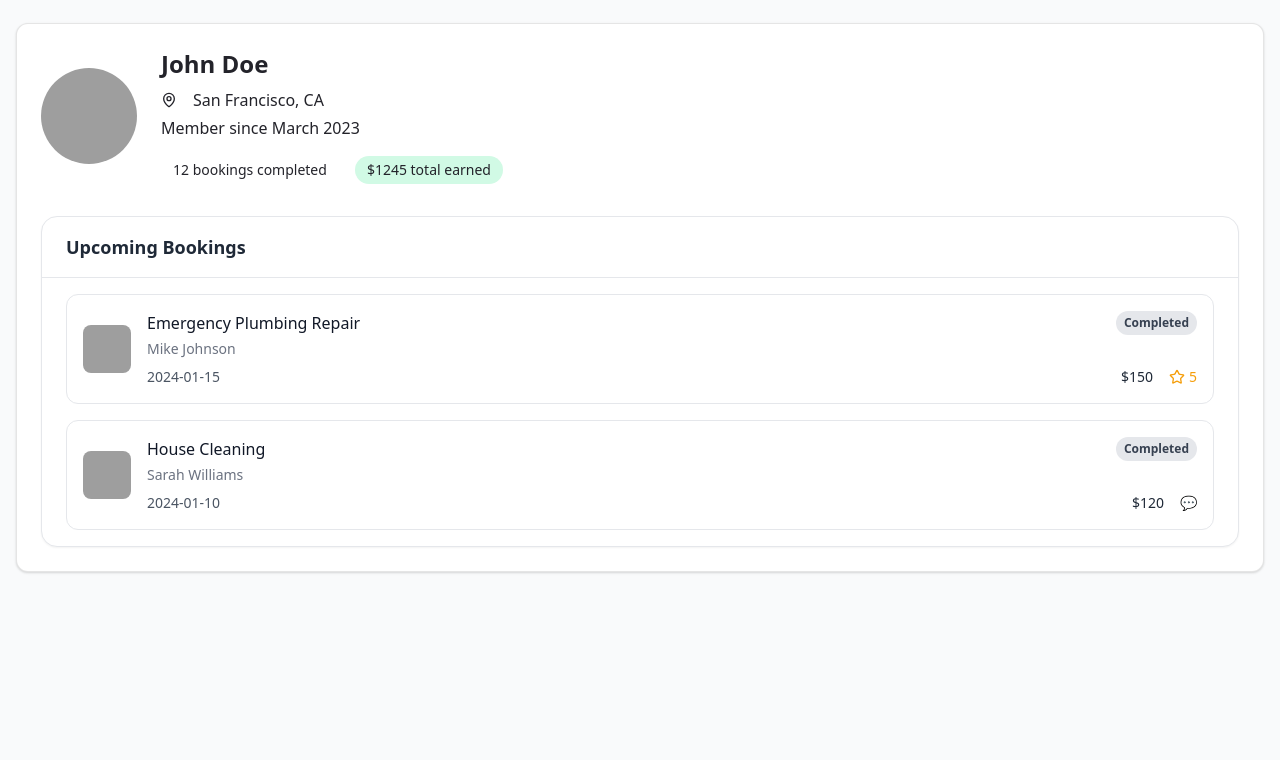
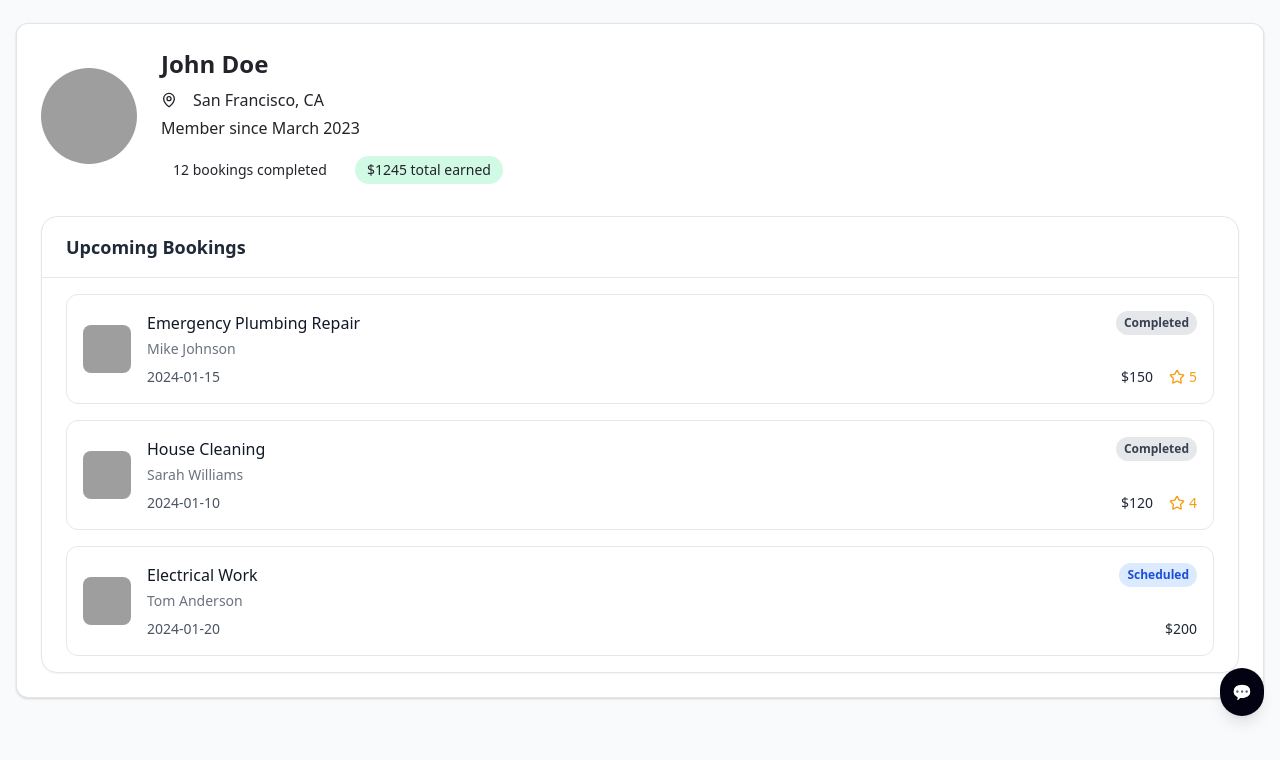
Before and after one commit to Xixigv/Door2Door, a website: page src/web/views/providerProfileView.html in a window 1280 px wide. Shown: the part 68-828 px from the top of the page. Drawn offline with nearby package versions, Linux system fonts and the light colour scheme; files that its build step writes are made by us from their sources; grey boxes are pictures that could not be loaded; files whose address does not match are found by name.

Commit message:
Ajustes de userProfileView

```diff
--- a/src/web/views/providerProfileView.html
+++ b/src/web/views/providerProfileView.html
@@ -71,10 +71,6 @@
 
             </div>
           </div>
-
-
-
-          <!-- Upcoming Bookings Section -->
       <div class="mt-8">
         <div class="card bg-white shadow-sm rounded-2xl border border-gray-200">
           <div class="card-header flex items-center justify-between border-b px-6 py-4">
@@ -125,12 +121,36 @@
                     <span>2024-01-10</span>
                     <div class="flex items-center space-x-2">
                       <span class="font-medium text-gray-800">$120</span>
-                <div class="flex items-center space-x-1 text-ye
+                      <div class="flex items-center space-x-1 text-yellow-500">
+                        <i data-lucide="star" class="w-4 h-4 fill-yellow-400"></i>
+                        <span>4</span>
+                      </div>
+                    </div>
+                  </div>
+                </div>
+              </div>
 
+              <!-- Booking 3 -->
+              <div class="flex items-center space-x-4 p-4 border rounded-xl hover:shadow transition">
+                <img
+                  class="w-12 h-12 rounded-lg object-cover"
+                  src="https://images.unsplash.com/photo-1665242043190-0ef29390d289?fit=crop&w=1080&q=80"
+                  alt="Electrical Work" />
+                <div class="flex-1">
+                  <div class="flex items-center justify-between mb-1">
+                    <h4 class="font-medium text-gray-900">Electrical Work</h4>
+                    <span class="text-xs font-semibold px-2 py-1 bg-blue-100 text-blue-700 rounded-full">Scheduled</span>
+                  </div>
+                  <p class="text-sm text-gray-500">Tom Anderson</p>
+                  <div class="flex items-center justify-between mt-2 text-sm text-gray-600">
+                    <span>2024-01-20</span>
+                    <span class="font-medium text-gray-800">$200</span>
+                  </div>
+                </div>
+              </div>
 
-
-
-
+            </div>
+          </div>
 
         </div>
       </div>
```
Lines whose indentation alone changed are shown as unchanged.
